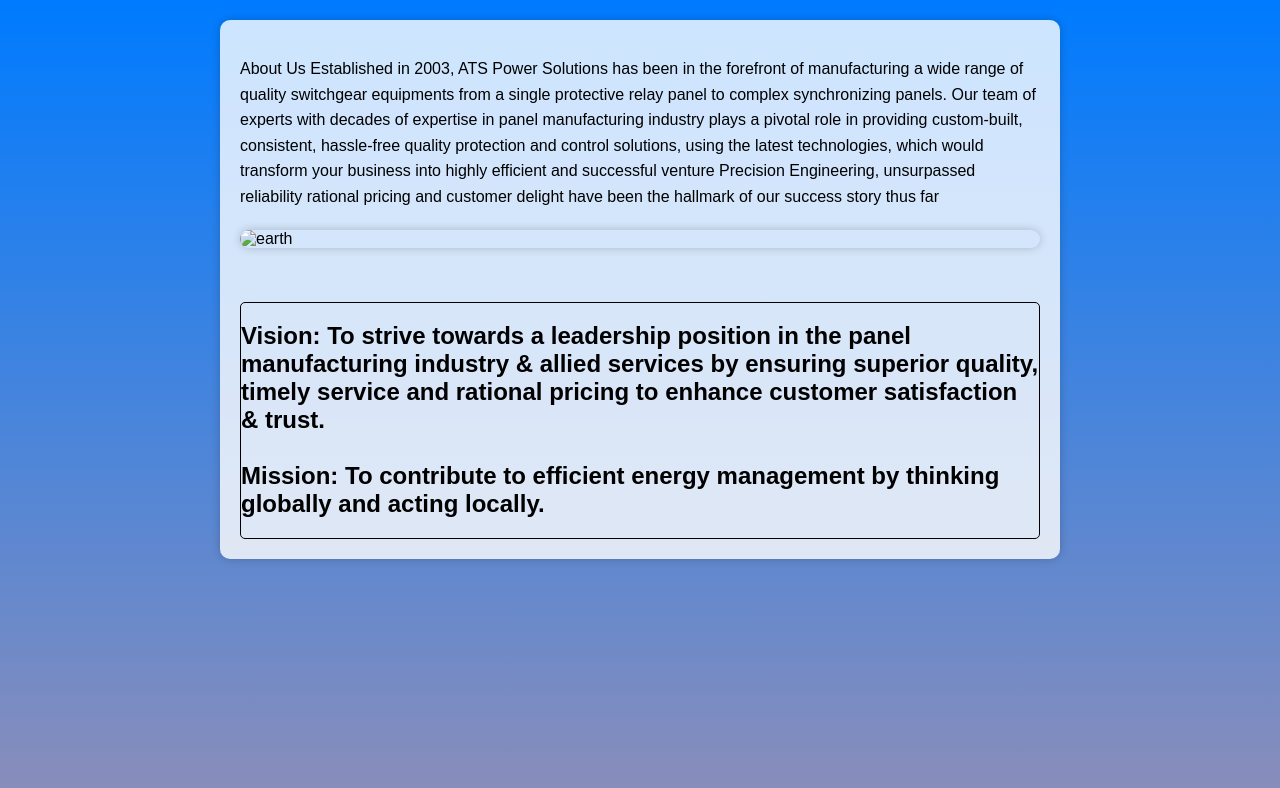
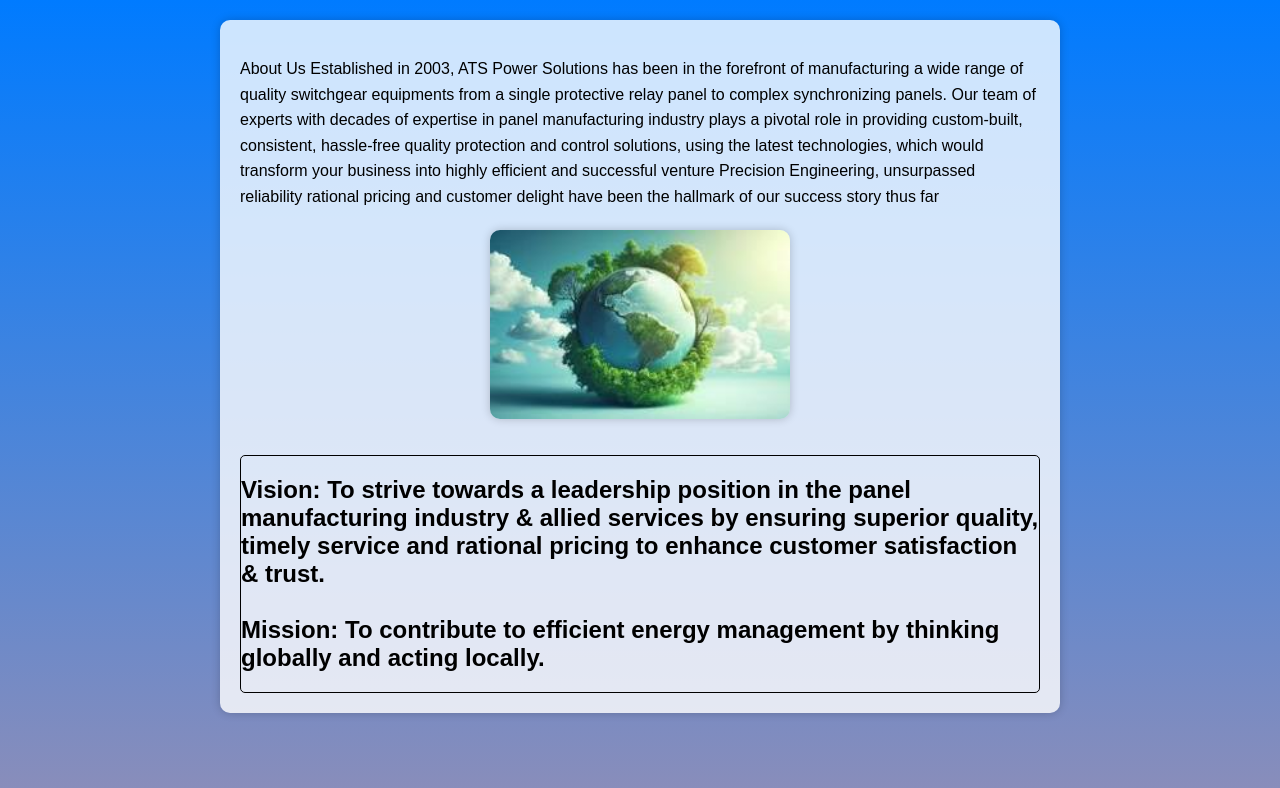
Before and after one commit to CharanBA/ATS-power-solutions-pvt-ltd, a plain HTML site: page desinic-master/index2.html in a window 1280 px wide. Drawn offline with Linux system fonts and the light colour scheme.

Commit message:
changed index two

```diff
--- a/desinic-master/index2.html
+++ b/desinic-master/index2.html
@@ -4,12 +4,7 @@
     <meta charset="UTF-8" />
     <meta name="viewport" content="width=device-width, initial-scale=1.0" />
     <title>Document</title>
-    <!DOCTYPE html>
     <html lang="en">
-      <head>
-        <meta charset="UTF-8" />
-        <meta name="viewport" content="width=device-width, initial-scale=1.0" />
-        <title>Document</title>
     <style>
       body {
         background: linear-gradient(to bottom, #007bff, #8e8eb8);
@@ -76,8 +71,7 @@
               story thus far
         </p>
 
-            <img src="desinic-master\assets\images\download.jpeg" alt="earth" />
-            <br />
+        <img src="./assets/images/download.jpeg" alt="earth" width="300" height="260">
         <br />
         <br />
 
@@ -95,5 +89,3 @@
     </div>
   </body>
 </html>
-  </head>
-</html>
```
Lines whose indentation alone changed are shown as unchanged.
